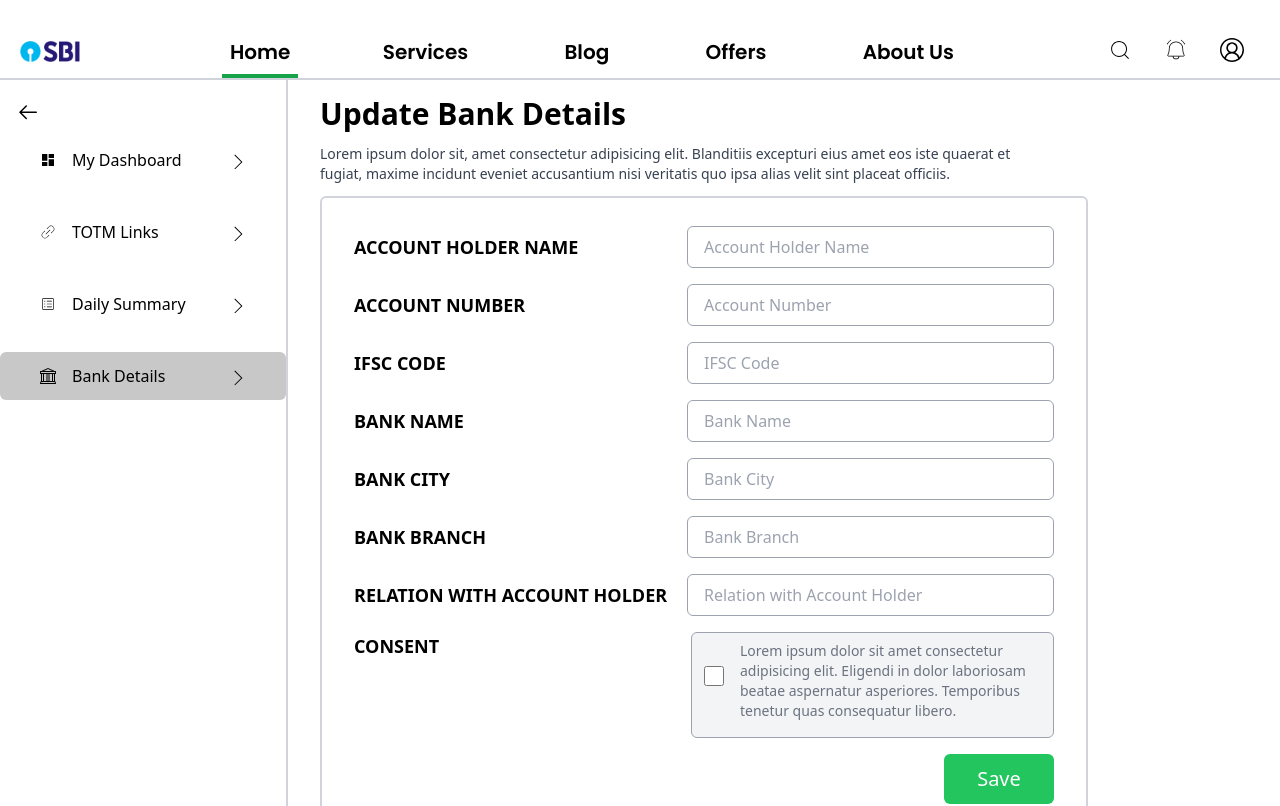
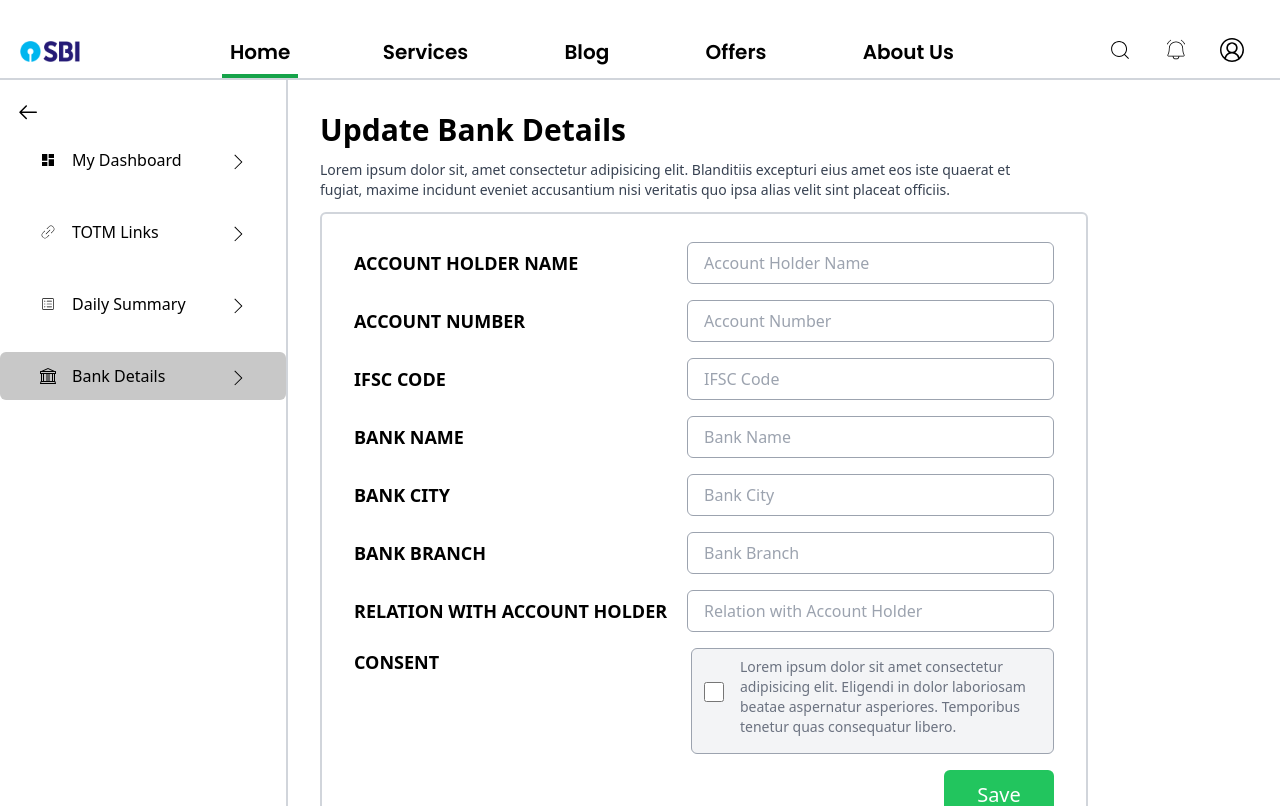
Before and after one commit to Tonystark121/Chatcells-Assign, a React (Vite) app: page / in a window 1280 px wide. Shown: the top 806 px of the page. Built offline with nearby package versions, Linux system fonts and the light colour scheme; a web font is replaced by a local one.

Commit message:
fixed bugs

```diff
--- a/src/App.css
+++ b/src/App.css
@@ -3,3 +3,6 @@
   padding: 0;
   box-sizing: border-box;
 }
+body::-webkit-scrollbar{
+  display: none;
+}
--- a/src/App.jsx
+++ b/src/App.jsx
@@ -1,6 +1,7 @@
 import React from "react";
 import Home from "./pages/home";
 import { BrowserRouter, Routes, Route } from "react-router-dom";
+import './App.css'
 
 function App() {
   return (
--- a/src/components/nav.jsx
+++ b/src/components/nav.jsx
@@ -52,12 +52,12 @@ const nav = () => {
         <>
           {showNavs ? (
             <GoArrowLeft
-              className="pb-4 text-5xl font-bold"
+              className="pb-4 text-5xl font-bold cursor-pointer"
               onClick={showNavlinks}
             />
           ) : (
             <VscMenu
-              className="pb-4 text-5xl font-bold"
+              className="pb-4 text-5xl font-bold cursor-pointer"
               onClick={showNavlinks}
             />
           )}
--- a/src/pages/home.jsx
+++ b/src/pages/home.jsx
@@ -11,10 +11,12 @@ import { TfiAngleRight } from "react-icons/tfi";
 import { useLocation } from "react-router-dom";
 
 // Left Side Navigation bar
-export const NavItems = ({navs, width=''}) => {
-  console.log(navs)
+export const NavItems = ({ navs, width = "" }) => {
   return (
-    <div className="w-[90%] h-[101%] pt-14 min-h-[100vh] bg-white border-r-2 border-gray-300" style={width.length ? {width:'100%'} : {}}>
+    <div
+      className="w-[90%] h-[101%] pt-14 min-h-[100vh] bg-white border-r-2 border-gray-300"
+      style={width.length ? { width: "100%" } : {}}
+    >
       <ul className="flex flex-col gap-6">
         {navs.map((item, idx) => (
           <div
@@ -36,18 +38,16 @@ export const NavItems = ({navs, width=''}) => {
   );
 };
 
-
 // Right Section
 const RightPart = () => {
   // To show Details can't be changed/
   const [warning, setWarning] = useState(false);
 
   const handleData = (props) => {
-    console.log(props);
     setWarning(props);
   };
   return (
-    <div className="pt-4 flex flex-col gap-5 phone:gap-3 h-full">
+    <div className="pt-8 flex flex-col gap-5 phone:gap-3 h-full">
       <h1 className=" text-[35px] whitespace-nowrap  phone:text-3xl font-bold">
         Update Bank Details
       </h1>
@@ -107,7 +107,7 @@ const home = () => {
           {/* Left Navigation bar */}
           <NavItems navs={navs} />
         </div>
-        <div className="sm_tab:w-[75%] w-[90%] m-auto">
+        <div className="sm_tab:w-[75%] w-[90%] m-auto sm_tab:m-0">
           {/* Form and Details */}
           <RightPart />
         </div>
```
